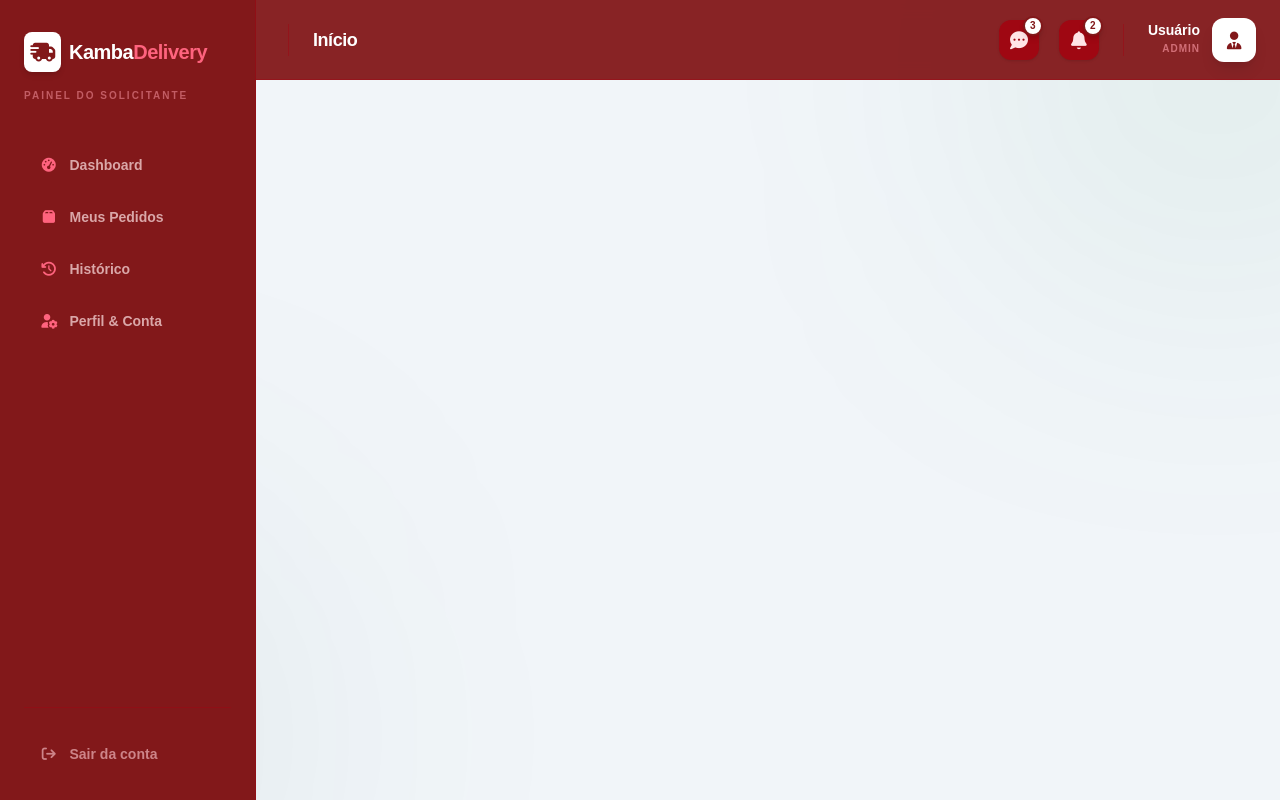
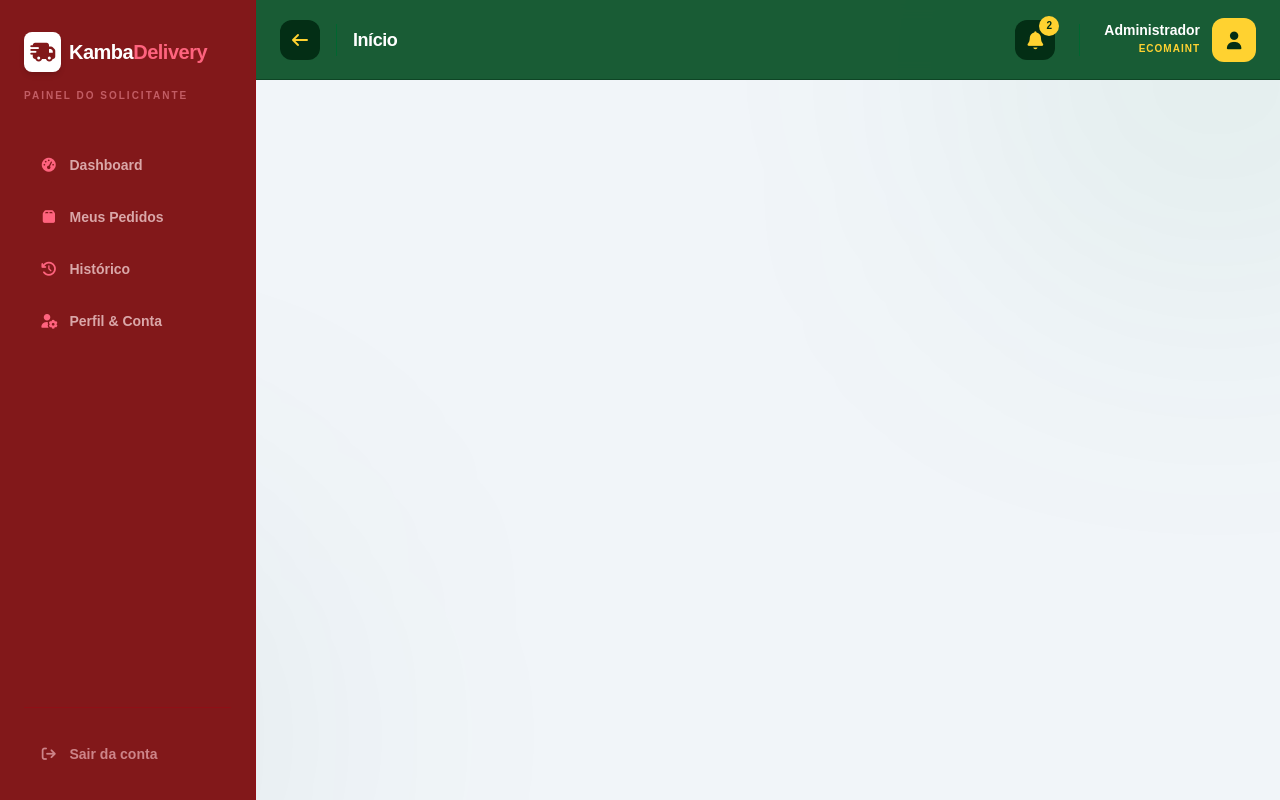
Before and after one commit to nsimba-afonso-nwayami/ecomaint, a React (Vite) app: page /dashboard/admin in a window 1280 px wide. Built offline with nearby package versions, Linux system fonts and the light colour scheme.

Commit message:
HeaderAdmin criado e feito

```diff
--- a/src/pages/admin/components/HeaderAdmin.jsx
+++ b/src/pages/admin/components/HeaderAdmin.jsx
@@ -1,88 +1,109 @@
-import { useState } from "react";
 import { Link } from "react-router-dom";
 
-export default function HeaderAdmin({ sidebarOpen, setSidebarOpen, title }) {
+export default function HeaderAdmin({
+  sidebarOpen,
+  setSidebarOpen,
+  title,
+}) {
+  const actionBtnStyle =
+    "relative w-10 h-10 cursor-pointer flex items-center justify-center rounded-xl bg-green-950 hover:bg-green-800 text-amber-300 transition-all duration-300 group";
 
-  // Estilo padrão para os botões de ação do header
-  const actionBtnStyle = "relative w-10 h-10 cursor-pointer flex items-center justify-center rounded-xl bg-red-800 hover:bg-red-700 text-rose-100 transition-all duration-300 shadow-sm group";
-
-  // Badge de notificação estilizada
-  const badgeStyle = "absolute -top-1 -right-1 bg-white text-red-900 text-[10px] w-5 h-5 rounded-full flex items-center justify-center font-black shadow-md border-2 border-red-900 group-hover:scale-110 transition-transform";
+  const badgeStyle =
+    "absolute -top-1 -right-1 bg-amber-300 text-green-950 text-[10px] w-5 h-5 rounded-full flex items-center justify-center font-black group-hover:scale-110 transition-transform";
 
   return (
     <header
       className="
-        bg-red-900/95 backdrop-blur-sm text-white
-        border-b border-red-800/50
+        bg-green-900/95 backdrop-blur-sm text-white
+        border-b border-green-950/50
         fixed top-0 right-0 left-0 md:left-64
         h-20 flex items-center justify-between
         px-6
         z-30 transition-all duration-300
       "
     >
-      {/* LEFT: Menu Mobile e Título */}
+      {/* LEFT */}
       <div className="flex items-center gap-4">
+        {/* Menu Mobile */}
         <button
-          className="md:hidden text-2xl text-rose-200 hover:text-white transition-colors"
-          onClick={() => setSidebarOpen(!sidebarOpen)}
+            className="md:hidden text-2xl text-amber-300 hover:text-amber-200 transition-colors cursor-pointer"
+            onClick={() => setSidebarOpen(!sidebarOpen)}
         >
-          <i className="fas fa-bars-staggered"></i>
+            <i className="fa-solid fa-bars"></i>
         </button>
 
-        <div className="hidden sm:block h-8 w-px bg-red-800/50 mx-2"></div>
+        {/* Voltar */}
+        <button
+            onClick={() => window.history.back()}
+            className="
+            w-10
+            h-10
+            cursor-pointer
+            flex
+            items-center
+            justify-center
+            rounded-xl
+            bg-green-950
+            text-amber-300
+            hover:bg-green-800
+            transition-all
+            duration-300
+            "
+            title="Voltar"
+        >
+            <i className="fa-solid fa-arrow-left"></i>
+        </button>
 
-        <h2 className="text-lg font-bold text-white tracking-tight">
-          {title}
+        <div className="hidden sm:block h-8 w-px bg-green-800"></div>
+
+        <h2 className="text-lg font-black text-white tracking-tight">
+            {title}
         </h2>
-      </div>
+        </div>
 
-      {/* RIGHT: Ações e Perfil */}
+      {/* RIGHT */}
       <div className="flex items-center gap-3 sm:gap-5">
+        {/* Notificações */}
+        <Link
+          to="/dashboard/admin/notificacoes"
+          className={actionBtnStyle}
+        >
+          <i className="fa-solid fa-bell text-lg"></i>
 
-        {/* MENSAGENS */}
-        <Link to="/dashboard/solicitante/mensagens" className={actionBtnStyle}>
-          <i className="fas fa-comment-dots text-lg"></i>
           <span className={badgeStyle}>
-            3
+            2
           </span>
         </Link>
 
-        {/* NOTIFICAÇÕES */}
-        <Link to="/dashboard/solicitante/notificacoes" className={actionBtnStyle}>
-          <i className="fas fa-bell text-lg"></i>
-          <span className={badgeStyle}>
-              2
-            </span>
-        </Link>
+        {/* Divider */}
+        <div className="h-8 w-px bg-green-800 mx-1 hidden sm:block"></div>
 
-        {/* DIVIDER */}
-        <div className="h-8 w-px bg-red-800/50 mx-1 hidden sm:block"></div>
-
-        {/* USER INFO & AVATAR */}
-        <div className="flex items-center gap-3 group cursor-pointer">
+        {/* Utilizador */}
+        <div className="flex items-center gap-3">
           <div className="text-right hidden lg:block">
             <p className="text-sm text-white font-bold leading-none">
-              Usuário
+              Administrador
             </p>
-            <p className="text-[10px] text-rose-300/60 uppercase font-black tracking-widest mt-1">
-              Admin
+
+            <p className="text-[10px] text-amber-300 uppercase font-black tracking-widest mt-1">
+              EcoMaint
             </p>
           </div>
 
           <Link
-            to="/dashboard/solicitante/configuracoes"
+            to="/dashboard/admin/configuracoes"
             className="
               w-11 h-11
               cursor-pointer
-              bg-white text-red-900
-              rounded-xl flex items-center justify-center
-              hover:bg-rose-100 hover:scale-105
-              transition-all duration-300 shadow-lg shadow-black/10
-              overflow-hidden border-2 border-transparent hover:border-rose-400
+              bg-amber-300
+              text-green-950
+              rounded-xl
+              flex items-center justify-center
+              hover:bg-amber-200
+              transition-all duration-300
             "
           >
-            {/* Ícone fallback, mas pronto para <img> no futuro */}
-            <i className="fas fa-user-tie text-lg"></i>
+            <i className="fa-solid fa-user text-lg"></i>
           </Link>
         </div>
       </div>
```
